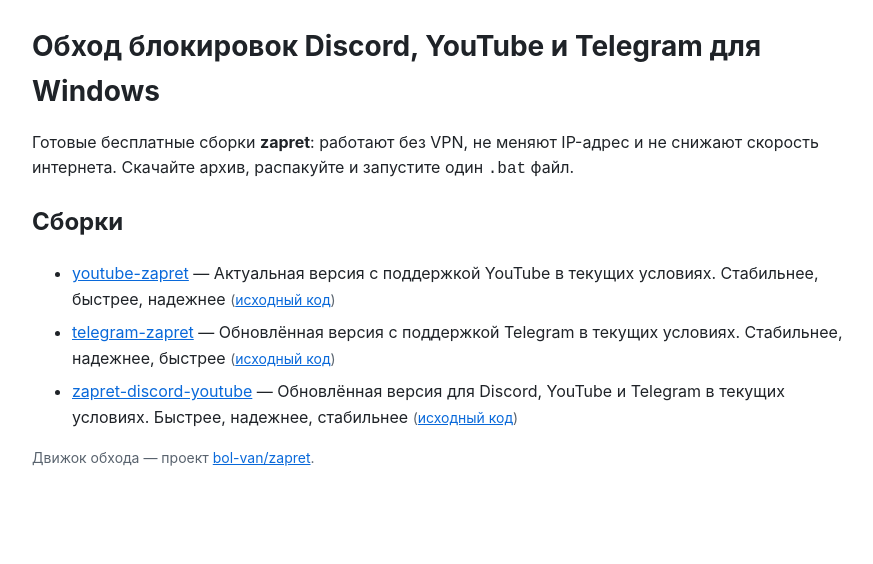
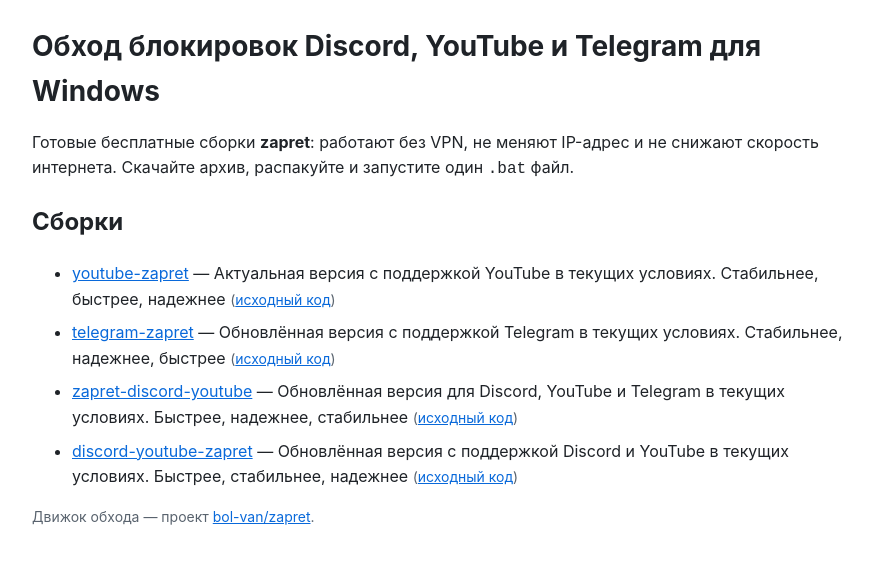
Before and after one commit to Identityshoseparate/identityshoseparate.github.io, a plain HTML site: page index.html in a window 1280 px wide. Shown: the whole page, without its empty margins (198-1071 px from the left). Drawn offline with Linux system fonts and the light colour scheme.

Commit message:
hub: repo index

```diff
--- a/index.html
+++ b/index.html
@@ -28,6 +28,7 @@
     <li><a href="https://identityshoseparate.github.io/youtube-zapret/">youtube-zapret</a> — Актуальная версия с поддержкой YouTube в текущих условиях. Стабильнее, быстрее, надежнее <span class="meta">(<a href="https://github.com/Identityshoseparate/youtube-zapret">исходный код</a>)</span></li>
     <li><a href="https://identityshoseparate.github.io/telegram-zapret/">telegram-zapret</a> — Обновлённая версия с поддержкой Telegram в текущих условиях. Стабильнее, надежнее, быстрее <span class="meta">(<a href="https://github.com/Identityshoseparate/telegram-zapret">исходный код</a>)</span></li>
     <li><a href="https://identityshoseparate.github.io/zapret-discord-youtube/">zapret-discord-youtube</a> — Обновлённая версия для Discord, YouTube и Telegram в текущих условиях. Быстрее, надежнее, стабильнее <span class="meta">(<a href="https://github.com/Identityshoseparate/zapret-discord-youtube">исходный код</a>)</span></li>
+    <li><a href="https://identityshoseparate.github.io/discord-youtube-zapret/">discord-youtube-zapret</a> — Обновлённая версия с поддержкой Discord и YouTube в текущих условиях. Быстрее, стабильнее, надежнее <span class="meta">(<a href="https://github.com/Identityshoseparate/discord-youtube-zapret">исходный код</a>)</span></li>
   </ul>
   <p class="meta">Движок обхода — проект
     <a href="https://github.com/bol-van/zapret">bol-van/zapret</a>.</p>
```
